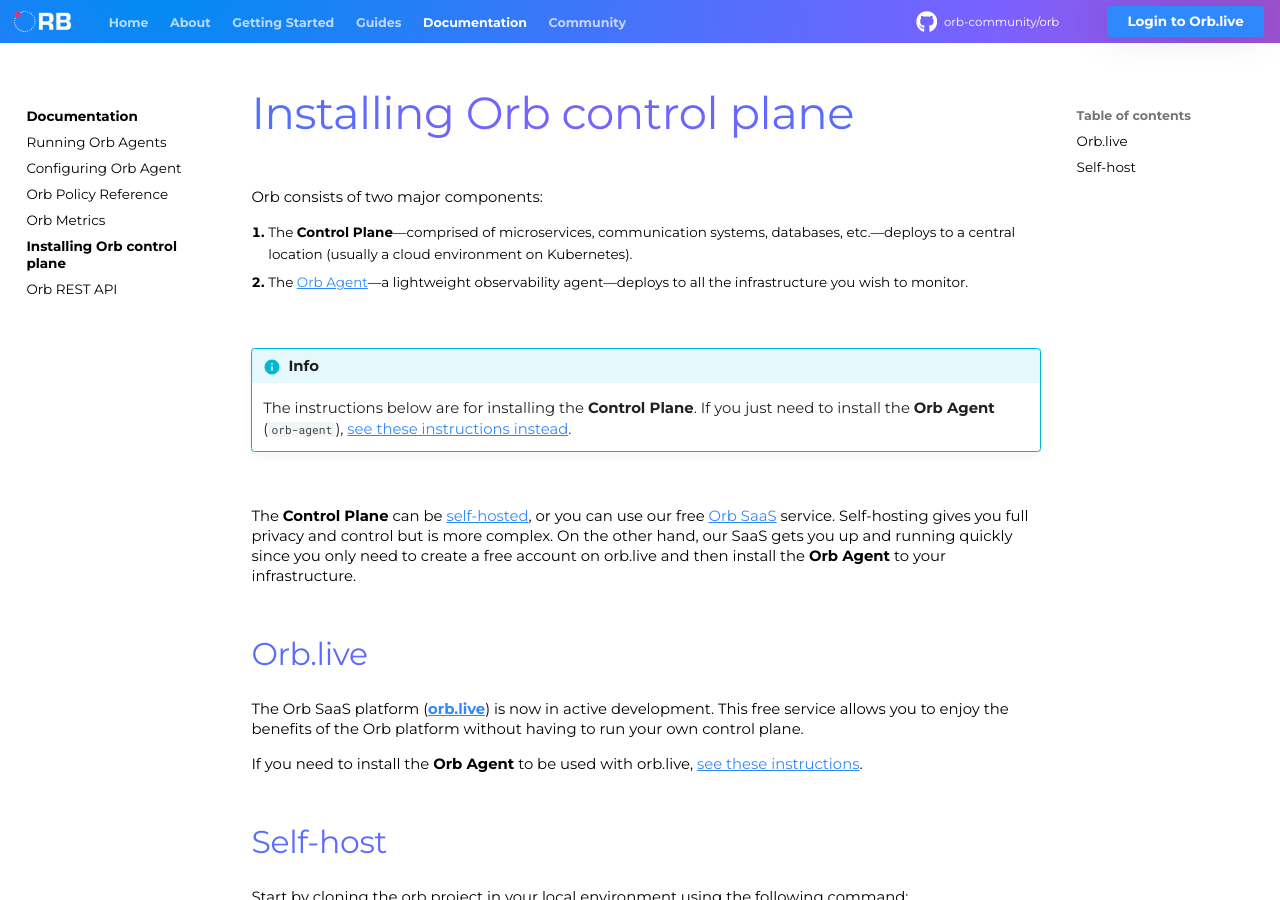
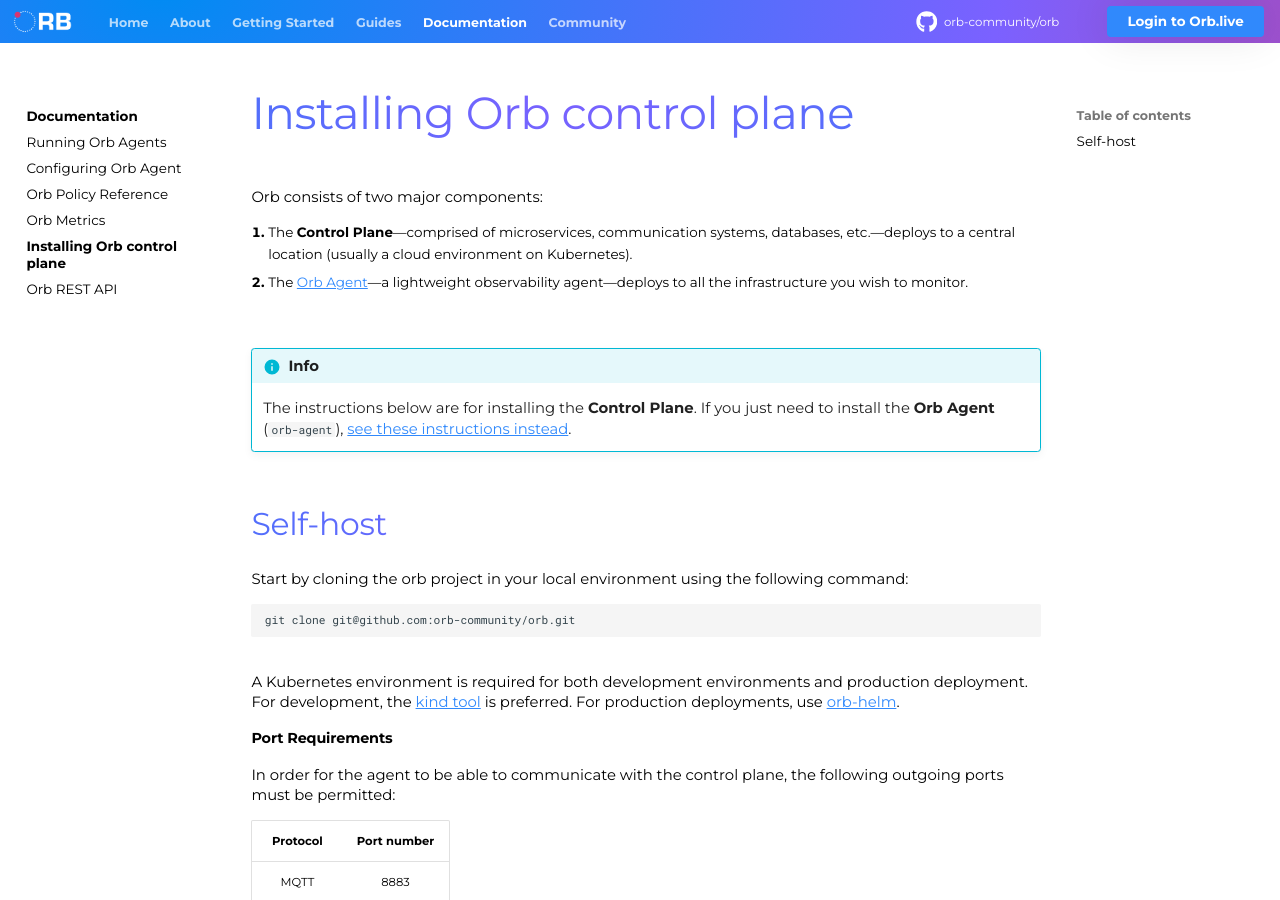
Before and after one commit to orb-community/orb-website, an MkDocs documentation site: the page built from docs/documentation/install.md, in a window 1280 px wide and 900 px high. Built offline with MkDocs 1.6.1 and Material for MkDocs 9.7.7, drawn with Linux system fonts in a browser that asks for light colours; comment, search, counter and statistics services are not loaded.

Commit message:
remove orb.live references, update messaging.

```diff
--- a/docs/documentation/install.md
+++ b/docs/documentation/install.md
@@ -8,13 +8,6 @@
 
     The instructions below are for installing the **Control Plane**. If you just need to install the **Orb Agent** (`orb-agent`), [see these instructions instead](/documentation/running_orb_agent).
 
-The **Control Plane** can be [self-hosted](#self-host), or you can use our free [Orb SaaS](#orblive) service. Self-hosting gives you full privacy and control but is more complex. On the other hand, our SaaS gets you up and running quickly since you only need to create a free account on orb.live and then install the **Orb Agent** to your infrastructure.
-
-
-## Orb.live
-The Orb SaaS platform ([**orb.live**](http://orb.live)) is now in active development. This free service allows you to enjoy the benefits of the Orb platform without having to run your own control plane.
-
-If you need to install the **Orb Agent** to be used with orb.live, [see these instructions](/documentation/running_orb_agent).
 
 ## Self-host
 
```
Also changed, not shown: docs/getting_started.md (+1 -3 lines), docs/index.md (+4 -6 lines).
